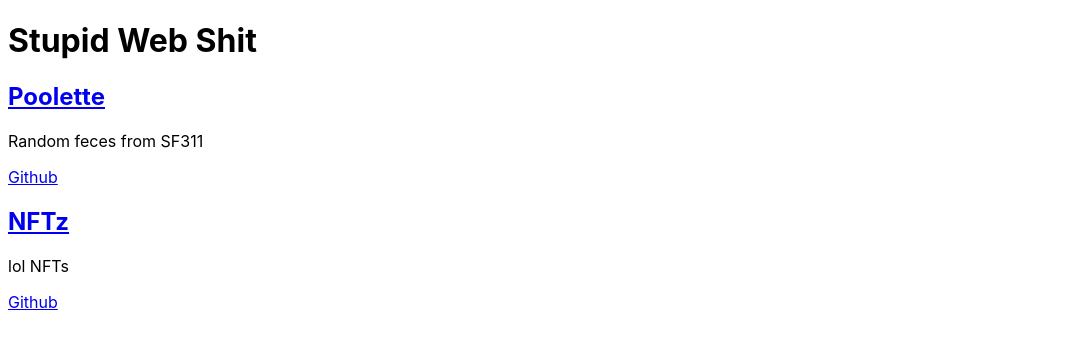
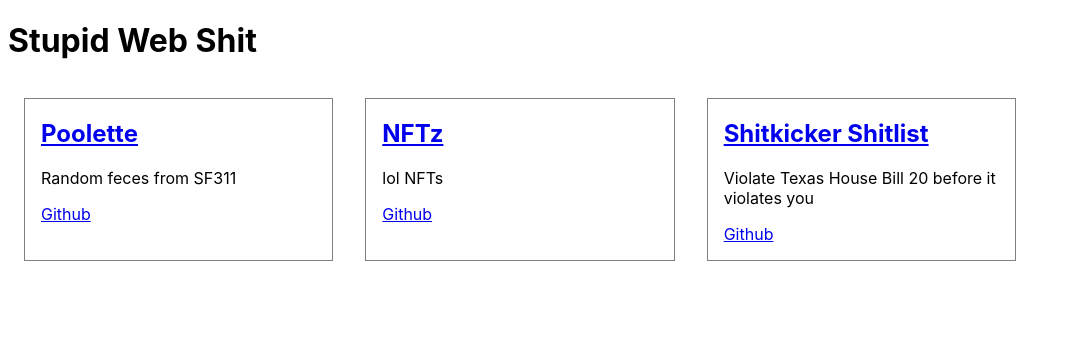
Before and after one commit to HotGarbo/www, a plain HTML site: page index.html in a window 1280 px wide. Shown: the whole page, without its empty margins (0-1071 px from the left). Drawn offline with Linux system fonts and the light colour scheme.

Commit message:
Add Shitkicker Shitlist

```diff
--- a/index.html
+++ b/index.html
@@ -1,4 +1,5 @@
 <!DOCTYPE html>
+
 <head>
 	<title>Stupid Web Shit</title>
 	<meta charset="utf-8">
@@ -7,21 +8,39 @@
 		body {
 			font-family: -apple-system, BlinkMacSystemFont, avenir next, avenir, segoe ui, helvetica neue, helvetica, Ubuntu, roboto, noto, arial, sans-serif;
 		}
+		.container {
+			display: flex;
+			max-width: 1024px;
+			flex-direction: column;
+		}
+		article {
+			margin: 1em;
+			padding: 0 1em 1em 1em;
+			border: 1px solid grey;
+			flex: 1 1 0;
+		}
+
 		@media (prefers-color-scheme: dark) {
 			body {
-		color: white;
 				background-color: black;
+				filter: invert(100%);
+			}
+		}
+		@media (min-width: 768px) {
+			.container {
+				flex-direction: row;
 			}
 		}
 	</style>
 </head>
 <h1>Stupid Web Shit</h1>
+<div class="container">
 <article>
 	<header>
 		<h1><a target="_blank" href="https://poolette.hotgarba.ge">Poolette</a></h1>
 	</header>
 	<p>
-	Random feces from SF311<br>
+		Random feces from SF311
 	</p>
 	<footer>
 		<a target="_blank" href="https://github.com/HotGarbo/poolette">Github</a>
@@ -32,9 +51,21 @@ body {
 		<h1><a target="_blank" href="https://nftz.hotgarba.ge">NFTz</a></h1>
 	</header>
 	<p>
-	lol NFTs<br>
+		lol NFTs
 	</p>
 	<footer>
 		<a target="_blank" href="https://github.com/HotGarbo/nftz">Github</a>
 	</footer>
 </article>
+<article>
+	<header>
+		<h1><a target="_blank" href="https://shitlist.hotgarba.ge">Shitkicker Shitlist</a></h1>
+	</header>
+	<p>
+		Violate Texas House Bill 20 before it violates you
+	</p>
+	<footer>
+		<a target="_blank" href="https://github.com/HotGarbo/shitlist">Github</a>
+	</footer>
+</article>
+</div>
```
Lines whose indentation alone changed are shown as unchanged.
